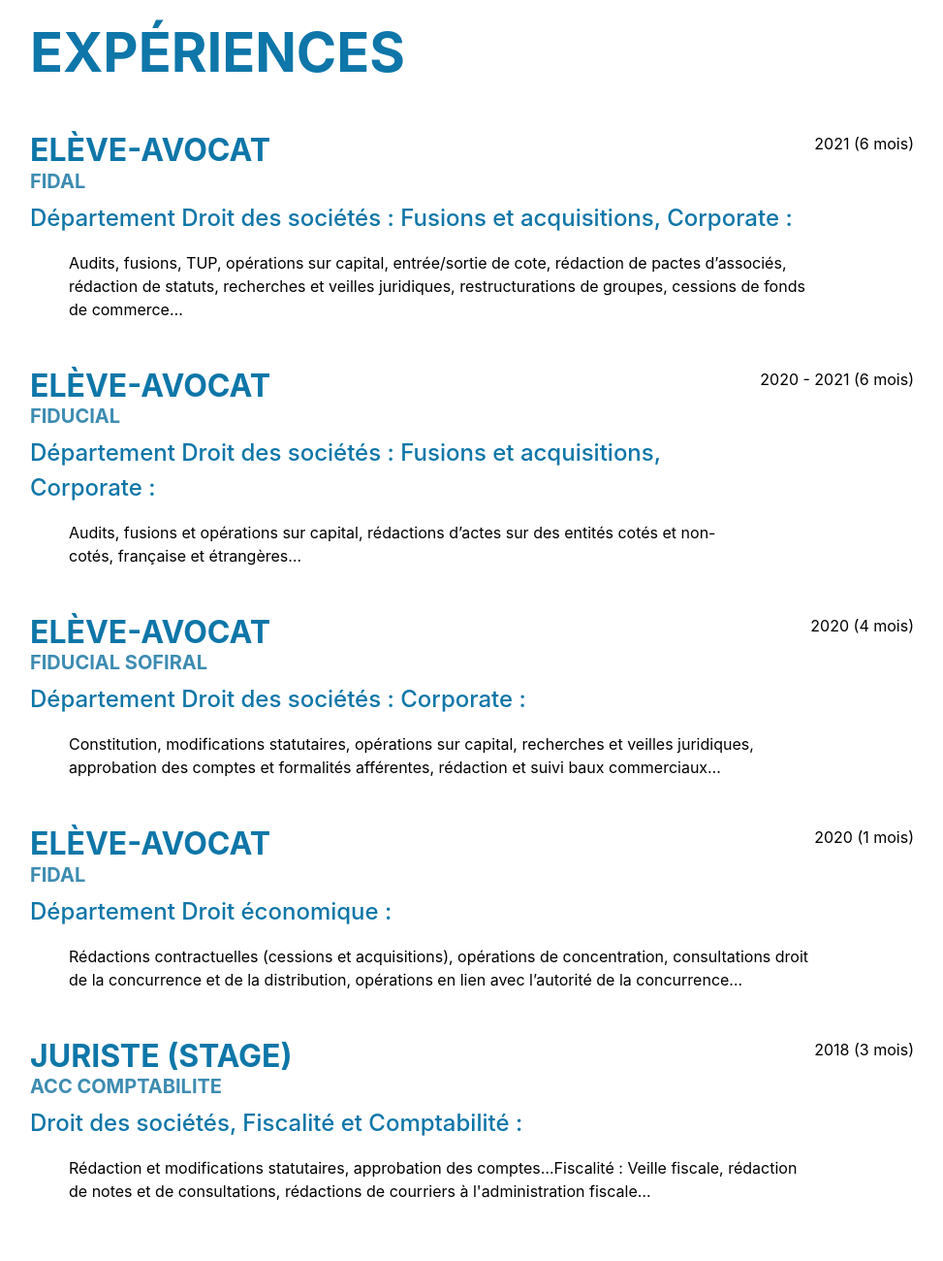
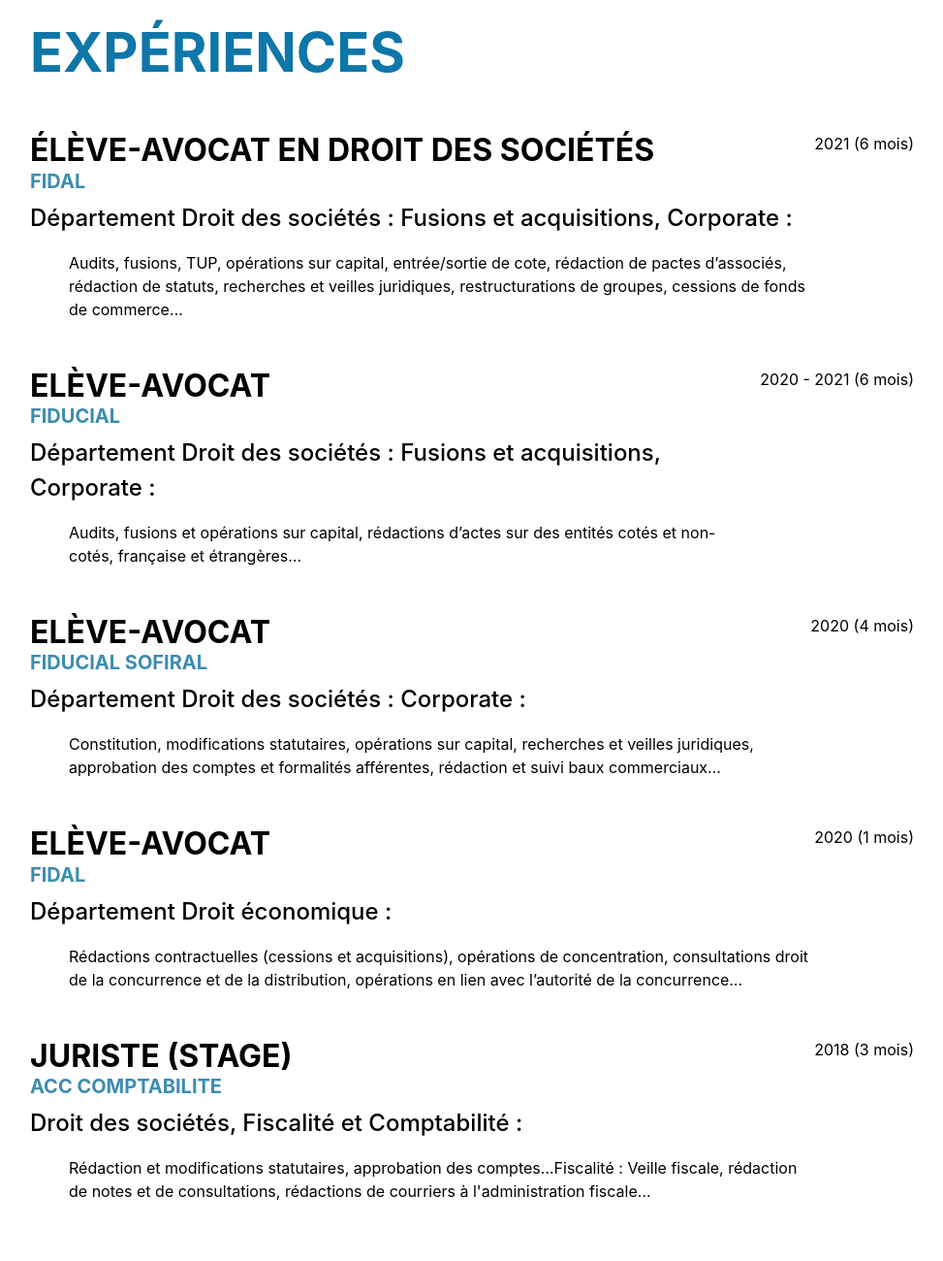
Before and after one commit to SirineISMAIL/CurriculumVitae, a plain HTML site: page index.html in a window 1280 px wide. Shown: the part 860-2160 px from the top of the page at 97% size, without its empty margins (289-1262 px from the left). Drawn offline with nearby package versions, Linux system fonts and the light colour scheme; a web font is replaced by a local one.

Commit message:
Update index.html

```diff
--- a/index.html
+++ b/index.html
@@ -50,6 +50,7 @@
                     <div class="subheading mb-5" style="color: grey;">
                         24 ans · 6 rue de la tase · Vaulx la soie, 69120 · 06 45 69 02 63
                     </div>
+                    <p class="lead mb-5" style="color:#0e76a8;">Elève avocat en Droit des sociétés</p>
                     <div class="social-icons">
                         <a class="social-icon" href="https://www.linkedin.com/in/sirine-ismail-825241156/" data-toggle="tooltip" data-placement="left" title="voir linkedin"><i class="fab fa-linkedin-in"></i></a>
                         <a class="social-icon" href="mailto:si.ismail@laposte.net" data-toggle="tooltip" data-placement="middle" title="envoyer un email"><i class="fas fa-at"></i></i></a>
@@ -65,9 +66,9 @@
 
                             <div class="d-flex flex-column flex-md-row justify-content-between mb-5">
                                 <div class="flex-grow-1">
-                                    <h3 class="mb-0" style="color: #0e76a8;">Elève-avocat</h3>
+                                    <h3 class="mb-0" style="color: black;">Élève-avocat en Droit des sociétés</h3>
                                     <h5 style="color: #3d8cb1;">FIDAL</h5>
-                                    <div class="subheading mb-3" style="color: #0e76a8;text-transform: none;">
+                                    <div class="subheading mb-3" style="color: black;text-transform: none;">
                                         Département Droit des sociétés : Fusions et acquisitions, Corporate :</div>
                                     <ul class="fa-ul mb-0" >
                                         <li>
@@ -84,9 +85,9 @@
 
                             <div class="d-flex flex-column flex-md-row justify-content-between mb-5">
                                 <div class="flex-grow-1">
-                                    <h3 class="mb-0" style="color: #0e76a8;">Elève-avocat</h3>
+                                    <h3 class="mb-0" style="color: black;">Elève-avocat</h3>
                                     <h5 style="color: #3d8cb1;">FIDUCIAL</h5>
-                                    <div class="subheading mb-3" style="color: #0e76a8;text-transform: none;">
+                                    <div class="subheading mb-3" style="color: black;text-transform: none;">
                                         Département Droit des sociétés : Fusions et acquisitions, Corporate :</div>
                                     <ul class="fa-ul mb-0" >
                                         <li>
@@ -102,9 +103,9 @@
 
                             <div class="d-flex flex-column flex-md-row justify-content-between mb-5">
                                 <div class="flex-grow-1">
-                                    <h3 class="mb-0" style="color: #0e76a8;">Elève-avocat</h3>
+                                    <h3 class="mb-0" style="color: black;">Elève-avocat</h3>
                                     <h5 style="color: #3d8cb1;">FIDUCIAL SOFIRAL</h5>
-                                    <div class="subheading mb-3" style="color: #0e76a8;text-transform: none;">
+                                    <div class="subheading mb-3" style="color: black;text-transform: none;">
                                         Département Droit des sociétés : Corporate : </div>
                                     <ul class="fa-ul mb-0" >
                                         <li>
@@ -119,9 +120,9 @@
 
                             <div class="d-flex flex-column flex-md-row justify-content-between mb-5">
                                 <div class="flex-grow-1">
-                                    <h3 class="mb-0" style="color: #0e76a8;">Elève-avocat</h3>
+                                    <h3 class="mb-0" style="color: black;">Elève-avocat</h3>
                                     <h5 style="color: #3d8cb1;">FIDAL</h5>
-                                    <div class="subheading mb-3" style="color: #0e76a8;text-transform: none;">
+                                    <div class="subheading mb-3" style="color: black;text-transform: none;">
                                         Département Droit économique : </div>
                                     <ul class="fa-ul mb-0" >
                                         <li>
@@ -136,9 +137,9 @@
 
                             <div class="d-flex flex-column flex-md-row justify-content-between mb-5">
                                 <div class="flex-grow-1">
-                                    <h3 class="mb-0" style="color: #0e77a8;">Juriste (stage)</h3>
+                                    <h3 class="mb-0" style="color: black;">Juriste (stage)</h3>
                                     <h5 style="color: #3d8cb1;">ACC COMPTABILITE </h5>
-                                    <div class="subheading mb-3" style="color: #0e76a8;text-transform: none;">
+                                    <div class="subheading mb-3" style="color: black;text-transform: none;">
                                         Droit des sociétés, Fiscalité et Comptabilité : </div>
                                     <ul class="fa-ul mb-0" >
                                         <li>
```
